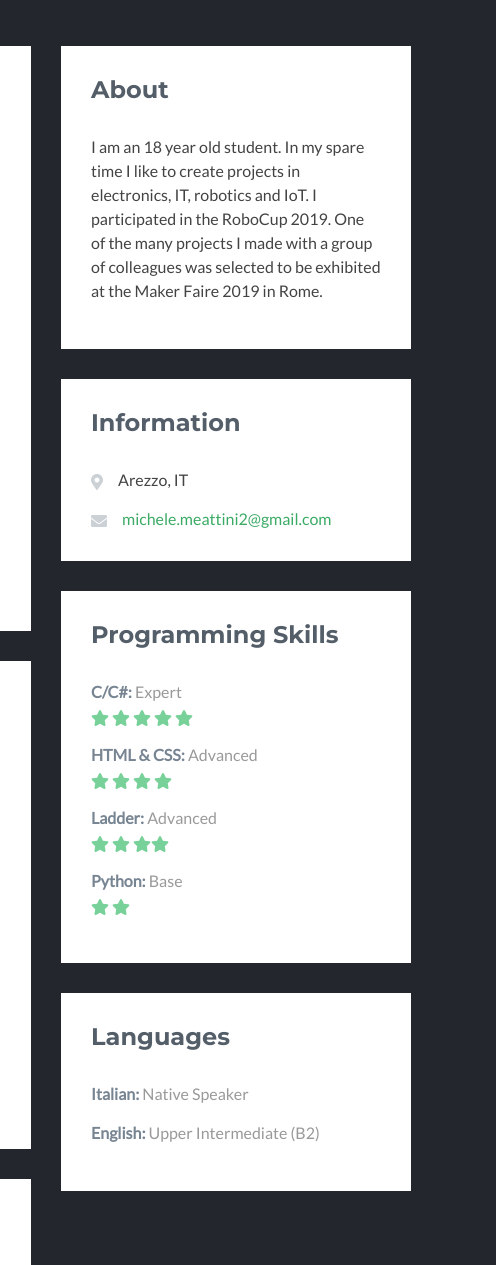
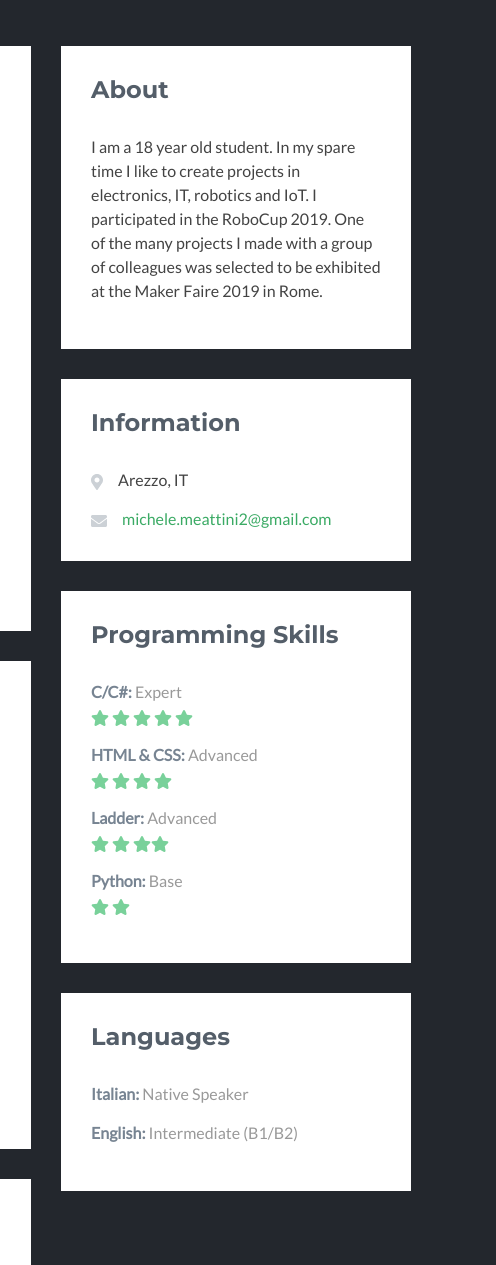
Before and after one commit to michelemeattini/michelemeattini.github.io, a plain HTML site: page index.html in a window 1280 px wide. Shown: the part 260-1525 px from the top of the page, 784-1280 px from the left. Drawn offline with Linux system fonts and the light colour scheme.

Commit message:
Fixed error

```diff
--- a/index.html
+++ b/index.html
@@ -114,7 +114,7 @@
                     <div class="section-inner">
                         <h2 class="heading ">About</h2>
                         <div class="content">
-                            <p>I am an 18 year old student.
+                            <p>I am a 18 year old student.
                                 In my spare time I like to create projects in electronics, IT, robotics and IoT.
                                 I participated in the RoboCup 2019.
                                 One of the many projects I made with a group of colleagues was selected to be exhibited at the Maker Faire 2019 in Rome.</p>
@@ -168,7 +168,7 @@
                                 </li>
                                 <li class="item">
                                     <span class="title"><strong>English:</strong></span>
-                                    <span class="level">Upper Intermediate (B2)</span>
+                                    <span class="level">Intermediate (B1/B2)</span>
                                 </li>
                             </ul>
                         </div>
```
